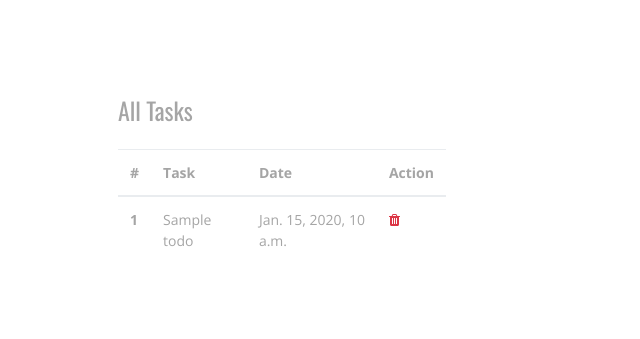
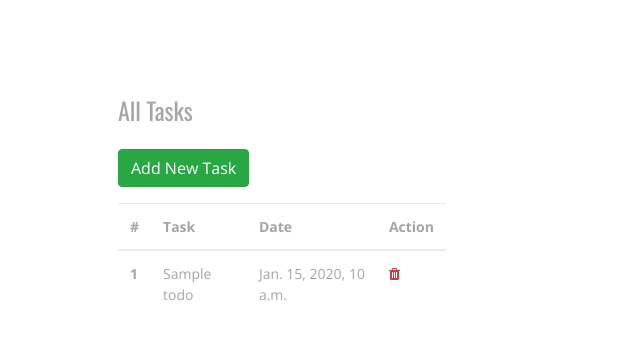
Before and after one commit to monu-droom/django, a Django app: page /todo/all_tasks in a window 1280 px wide. Shown: the top 339 px of the page, without its empty margins (0-640 px from the left). Run offline with Django 5.2, Linux system fonts and the light colour scheme; tables that the repository leaves empty hold one stand-in row (values such as "Sample post"); some libraries are stand-ins or nearby versions.

Commit message:
Space added

```diff
--- a/templates/all_tasks.html
+++ b/templates/all_tasks.html
@@ -23,6 +23,7 @@
                 {% for msg in messages %}
                 <h6 class="text-danger">{{msg}}</h6>
                 {% endfor %}
+                <a class="btn btn-success mb-3" href="add_task">Add New Task</a>
                 <table class="table">
                     <thead>
                       <tr>
```
